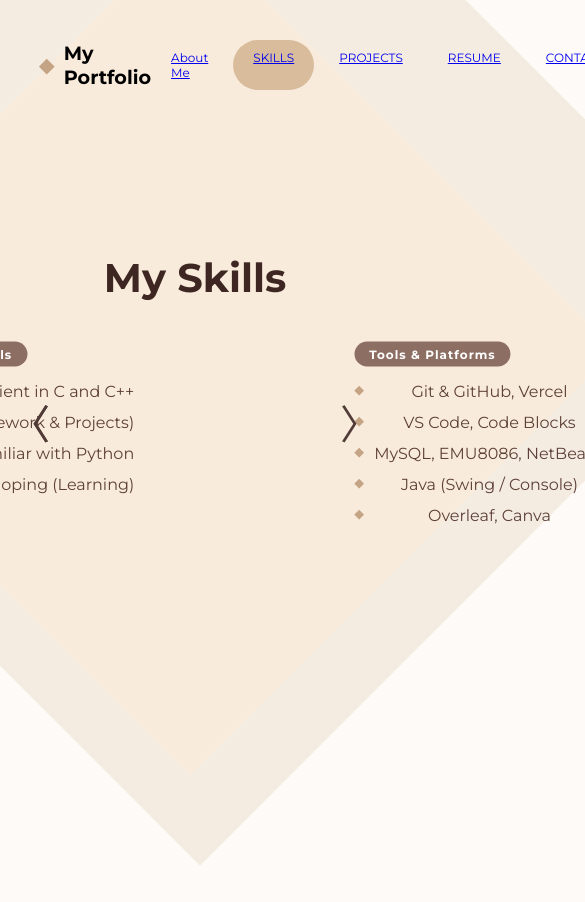
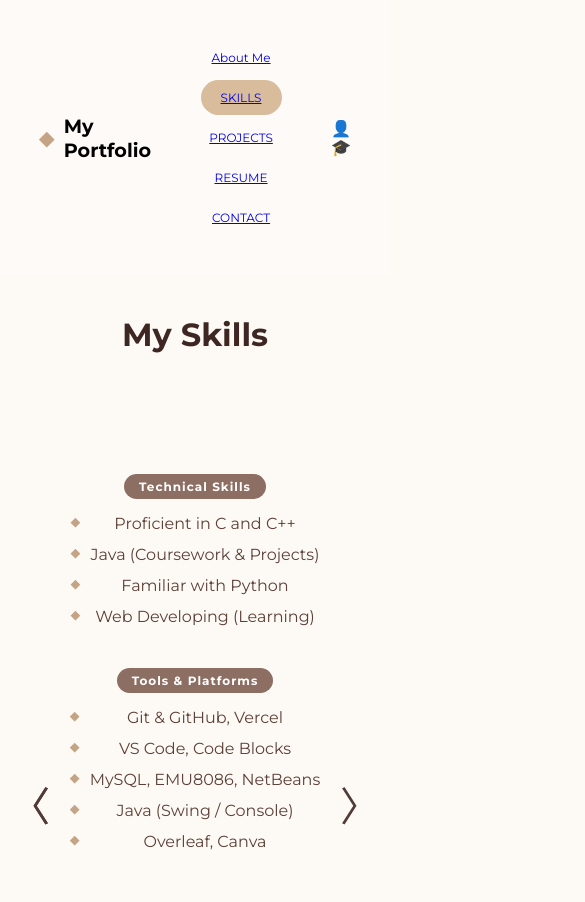
Before and after one commit to maliharim/Portfolio, a plain HTML site: page skills.html in a window 390 px wide. Shown: the top 902 px of the page, 585 px wide, since content can reach past the window. Before the commit the page ends 866 px from the top, so only its background shows below. Drawn offline with Linux system fonts and the light colour scheme.

Commit message:
Final Update

```diff
--- a/skills.html
+++ b/skills.html
@@ -2,35 +2,29 @@
 <html lang="en">
 <head>
     <meta charset="UTF-8">
+    <meta name="viewport" content="width=device-width, initial-scale=1.0">
 
     <title>Skills - Fashion Portfolio</title>
 
+    <link rel="stylesheet" href="style.css">
+
     <link href="https://fonts.googleapis.com/css2?family=Cinzel:wght@700&family=Montserrat:wght@400;700&display=swap" rel="stylesheet">
-    <link rel="stylesheet" href="style.css">
+
 </head>
 
 
-<!DOCTYPE html>
-<html lang="en">
-<head>
-    <meta charset="UTF-8">
+<body class="color-bg"> <div class="bg-shape-1"></div>
+    <div class="bg-shape-2"></div>
 
-    <title>Skills - Fashion Portfolio</title>
-
-    <link href="https://fonts.googleapis.com/css2?family=Cinzel:wght@700&family=Montserrat:wght@400;700&display=swap" rel="stylesheet">
-    <link rel="stylesheet" href="style.css">
-</head>
-
-
-<body><div class="bg-shape-1"></div>
-    <div class="bg-shape-2"></div>
 
     <a href="index.html" class="jump-arrow left-arrow">〈</a>
     <a href="projects.html" class="jump-arrow right-arrow">〉</a>
 
+
     <nav>
 
-         <div class="logo"><span class="diamond-icon">◆</span> My Portfolio</div>
+         <div class="logo">
+            <span class="diamond-icon">◆</span> My Portfolio</div>
         <ul class="nav-links">
             <li><a href="index.html">About Me</a></li>
             <li class="active"><a href="skills.html">SKILLS</a></li>
--- a/style.css
+++ b/style.css
@@ -38,7 +38,7 @@ body {
     opacity: 0.6;
 }
 
-/* --- Navigation --- */
+
 nav {
     display: flex;
     justify-content: space-between;
@@ -82,7 +82,7 @@ nav {
     justify-content: center;
     gap: 20px;
     padding: 0 10%;
-    height: calc(100vh - 120px);
+    min-height: calc(100vh - 120px);
     position: relative;
 
 }
@@ -111,7 +111,7 @@ nav {
     line-height: 1.6;
 }
 
-/* --- Buttons --- */
+
 .btn-group {
     display: flex;
     gap: 20px;
@@ -154,17 +154,18 @@ button {
     z-index: 10;
 }
 
+
 .image-wrapper img {
 
     width: 450px;
-    height: 320px;      /
-
-
+    height: 320px;
     object-fit: cover;
 
     margin-top: -80px;
 
+
     border-radius: 4px;
+
     box-shadow: 20px 20px 60px rgba(0,0,0,0.1);
 
     position: relative;
@@ -277,7 +278,7 @@ button {
     max-width: 1000px;
     display: flex;
     flex-direction: column;
-    align-items: center; /* Centers the "My Skills" Title */
+    align-items: center;
 }
 
 .skills-main-title {
@@ -353,15 +354,14 @@ button {
     font-weight: bold;
     letter-spacing: 1px;
 }
-/* Project Boxes Style */
-/* Ensure the background color is active */
+
 .color-bg {
     background-color: #fdfaf5;
     margin: 0;
     overflow: hidden;
 }
 
-/* THE FIX: Centering the Projects Layout */
+
 .projects-layout {
     display: flex;
     align-items: center;
@@ -375,7 +375,7 @@ button {
 
 .projects-display {
     display: grid;
-    grid-template-columns: 1fr 1fr
+    grid-template-columns: 1fr 1fr;
     gap: 20px;
     width: 100%;
 }
@@ -409,9 +409,9 @@ button {
 
 /* Arrow Fixes */
 
-/* --- THE UNIVERSAL NAV SYSTEM --- */
+
 .jump-arrow {
-    position: fixed; /* Stays in the same spot on every page */
+    position: fixed;
     top: 50%;
     transform: translateY(-50%);
     font-size: 2.5rem;
@@ -607,4 +607,113 @@ button {
 .contact-form {
     width: 350px;
 
+   }
+@media (max-width: 1024px) {
+    body, html {
+        height: auto !important;
+        overflow: auto !important;
+        overflow-x: hidden !important;
+    }
+
+    .hero-container,
+    .skills-split-layout,
+    .contact-layout-fix,
+    .projects-layout,
+    .resume-page-fix,
+    .skills-master-wrapper {
+        display: flex !important;
+        flex-direction: column !important;
+        justify-content: flex-start !important;
+        align-items: center !important;
+        padding: 100px 5% 50px 5% !important;
+        height: auto !important;
+        position: static !important;
+        transform: none !important;
+        gap: 50px !important;
+        width: 100% !important;
+    }
+     .skills-split-layout {
+        display: flex !important;
+        flex-direction: column !important;
+        gap: 30px !important;
+        width: 100% !important;
+        align-items: center !important;
+    }
+
+    .content, .image-area, .skills-side-box, .left-box {
+        max-width: 100% !important;
+        min-width: 100% !important;
+        text-align: center !important;
+        align-items: center !important;
+        margin: 0 !important;
+    }
+
+    .content h1 {
+        font-size: 2.2rem !important;
+        text-align: center !important;
+        margin-top: 0 !important;
+    }
+
+    .content p {
+        text-align: center !important;
+        margin: 20px auto !important;
+    }
+
+    .image-wrapper img,
+    .resume-preview-box,
+    .contact-form {
+        width: 90% !important;
+        max-width: 350px !important;
+        height: auto !important;
+        margin-top: 0 !important;
+    }
+
+    .projects-display {
+        grid-template-columns: 1fr !important;
+    }
+
+    .skills-vertical-line, .bg-shape-1, .bg-shape-2 {
+        display: none !important;
+    }
+
+    .social-group {
+        justify-content: center !important;
+        margin-left: 0 !important;
+    }
+
+     nav {
+        position: relative !important;
+        z-index: 1000 !important;
+        background-color: #fdfaf7;
+    }
+
+
+    .nav-links {
+        flex-wrap: wrap !important;
+        justify-content: center !important;
+        gap: 5px !important;
+    }
+    .skills-main-title {
+        margin-bottom: 20px !important;
+        font-size: 2rem !important;
+    }
+    .absolute-center-container {
+        position: relative !important;
+        top: 0 !important;
+        left: 0 !important;
+        transform: none !important;
+        width: 100% !important;
+        margin-top: 40px !important;
+        display: flex !important;
+        flex-direction: column !important;
+        align-items: center !important;
+    }
+
+
+    .jump-arrow {
+        top: auto !important;
+        bottom: 20px !important;
+        transform: none !important;
+        z-index: 2000 !important;
+    }
 }
```
Also changed, not shown: contact.html (+1 -0 lines), index.html (+1 -0 lines), projects.html (+1 -0 lines), resume.html (+1 -0 lines).
